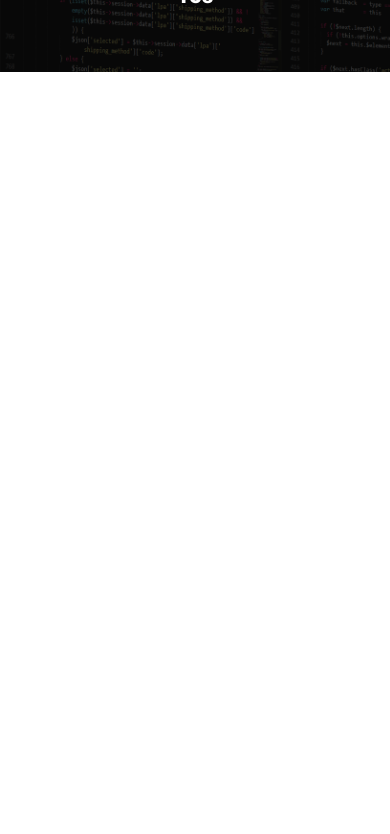
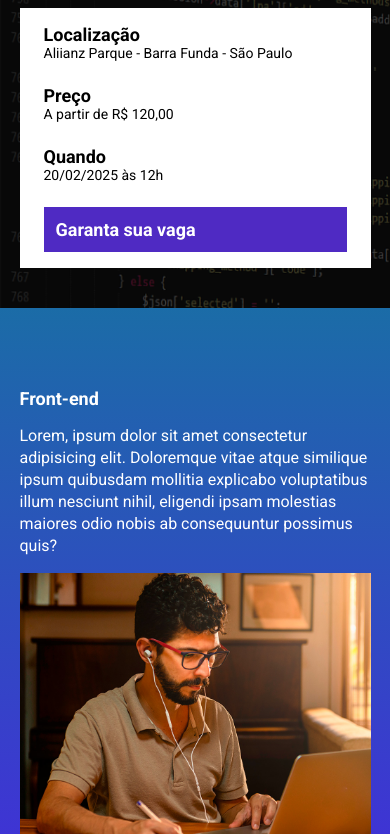
Before and after one commit to biali-dev/landing_page, a website built with Parcel: page src/index.html in a window 390 px wide. Shown: the part 168-1002 px from the top of the page. Before the commit the page ends 844 px from the top, so only its background shows below. Built offline with nearby package versions, Linux system fonts and the light colour scheme.

Commit message:
finalização

```diff
--- a/package.json
+++ b/package.json
@@ -1,9 +1,9 @@
 {
   "name": "landing_page",
   "version": "1.0.0",
-  "main": "index.js",
   "scripts": {
     "dev": "parcel src/index.html src/styles/main.scss src/scripts/main.js",
+    "build": "parcel build src/index.html",
     "test": "echo \"Error: no test specified\" && exit 1"
   },
   "keywords": [],
@@ -12,6 +12,7 @@
   "description": "",
   "devDependencies": {
     "@parcel/transformer-sass": "^2.13.3",
-    "parcel": "^2.13.3"
+    "parcel": "^2.13.3",
+    "svgo": "^3.3.2"
   }
 }
--- a/src/index.html
+++ b/src/index.html
@@ -8,16 +8,81 @@
     <link rel="preconnect" href="https://fonts.gstatic.com" crossorigin>
     <link href="https://fonts.googleapis.com/css2?family=Roboto:wght@400;700;900&display=swap" rel="stylesheet">
     <link rel="stylesheet" href="styles/main.scss">
+    <link rel="stylesheet" href="https://unpkg.com/aos@next/dist/aos.css"/>
 </head>
 <body>
     <header class="hero">
         <div class="container">
             <img class="hero__logo" src="./images/ebac_logo.svg" alt="">
             <p class="hero__text">
-                O maior evento de tecnologia do Brasil começa em 10d 12h 20m 15s
+                O maior evento de tecnologia do Brasil começa em <span id="cont_clock"></span>
             </p>
+            <div class="infos-bar">
+                <ul class="infos-bar__infos">
+                    <li class="infos-bar__infos__item">
+                        <b>Localização</b>
+                        Aliianz Parque - Barra Funda - São Paulo
+                    </li>
+                    <li class="infos-bar__infos__item">
+                        <b>Preço</b>
+                        A partir de R$ 120,00
+                    </li>
+                    <li class="infos-bar__infos__item">
+                        <b>Quando</b>
+                        20/02/2025 às 12h
+                    </li>
+                </ul>
+                <a href="#" class="button button--primary">
+                    Garanta sua vaga
+                </a>
+            </div>
         </div>
     </header>
+    <section class="event event--frontend">
+        <div class="container" data-aos="fade-right">
+            <div class="event__details">
+                <h2 class="event__details__title">Front-end</h2>
+                <p class="event__details__description">
+                    Lorem, ipsum dolor sit amet consectetur adipisicing elit. Doloremque vitae atque similique ipsum quibusdam mollitia explicabo voluptatibus illum nesciunt nihil, eligendi ipsam molestias maiores odio nobis ab consequuntur possimus quis?
+                </p>
+            </div>
+            <img class="event__image" src="./images/frontend.png" alt="">
+        </div>
+    </section>
+    <section class="event event--ui-ux event--image-left">
+        <div class="container" data-aos="fade-left">
+            <div class="event__details">
+                <h2 class="event__details__title">UI/UX</h2>
+                <p class="event__details__description">
+                    Lorem, ipsum dolor sit amet consectetur adipisicing elit. Doloremque vitae atque similique ipsum quibusdam mollitia explicabo voluptatibus illum nesciunt nihil, eligendi ipsam molestias maiores odio nobis ab consequuntur possimus quis?
+                </p>
+            </div>
+            <img class="event__image" src="./images/frontend.png" alt="">
+        </div>
+    </section>
+    <section class="event event--data-science">
+        <div class="container" data-aos="fade-right">
+            <div class="event__details">
+                <h2 class="event__details__title">Data Science</h2>
+                <p class="event__details__description">
+                    Lorem, ipsum dolor sit amet consectetur adipisicing elit. Doloremque vitae atque similique ipsum quibusdam mollitia explicabo voluptatibus illum nesciunt nihil, eligendi ipsam molestias maiores odio nobis ab consequuntur possimus quis?
+                </p>
+            </div>
+            <img class="event__image" src="./images/frontend.png" alt="">
+        </div>
+    </section>
+    <section class="event event--backend event--image-left">
+        <div class="container" data-aos="fade-left">
+            <div class="event__details">
+                <h2 class="event__details__title">Back-end</h2>
+                <p class="event__details__description">
+                    Lorem, ipsum dolor sit amet consectetur adipisicing elit. Doloremque vitae atque similique ipsum quibusdam mollitia explicabo voluptatibus illum nesciunt nihil, eligendi ipsam molestias maiores odio nobis ab consequuntur possimus quis?
+                </p>
+            </div>
+            <img class="event__image" src="./images/frontend.png" alt="">
+        </div>
+    </section>
+    <script src="https://unpkg.com/aos@next/dist/aos.js"></script>
     <script src="scripts/main.js"></script>
 </body>
 </html>
--- a/src/scripts/main.js
+++ b/src/scripts/main.js
@@ -1 +1,27 @@
-console.log('olá mundo');
+AOS.init();
+
+const dataEvento = new Date("Feb 20, 2025 12:00:00");
+const timeStampEvento = dataEvento.getTime();
+
+const contHoras = setInterval(function() {
+    const agora = new Date();
+    const timeStampAtual = agora.getTime();
+
+    const tempoAteEvento = timeStampEvento - timeStampAtual
+
+    const diasEmMs = 1000 * 60 * 60 * 24;
+    const horaEmMs = 1000 * 60 * 60;
+    const minEmMs = 1000 * 60;
+
+    const diasAteEvento = Math.floor(tempoAteEvento / (diasEmMs));
+    const horasAteEvento = Math.floor(tempoAteEvento % (diasEmMs) / (horaEmMs));
+    const minAteEvento = Math.floor(tempoAteEvento % (horaEmMs) / (minEmMs));
+    const segAteEvento = Math.floor((tempoAteEvento % minEmMs) / 1000)
+
+    document.getElementById('cont_clock').innerHTML = `${diasAteEvento}d ${horasAteEvento}h ${minAteEvento}m ${segAteEvento}s`;
+
+    if (tempoAteEvento < 0) {
+        clearInterval(contHoras);
+        document.getElementById('cont_clock').innerHTML = 'Evento expirado'
+    }
+}, 1000);
--- /dev/null
+++ b/src/styles/_event.scss
@@ -0,0 +1,64 @@
+@use 'variaveis';
+
+.event{
+    padding: 80px 0;
+
+    &--frontend{
+        background-image: linear-gradient(variaveis.$blue1,variaveis.$blue2);
+    }
+
+    &--ui-ux{
+        background-image: linear-gradient(variaveis.$blue2,variaveis.$pink);
+    }
+
+    &--data-science{
+        background-image: linear-gradient(variaveis.$pink,variaveis.$yellow);
+    }
+
+    &--backend{
+        background-image: linear-gradient(variaveis.$yellow,variaveis.$pink);
+    }
+
+    &--image-left{
+        .container{
+            flex-direction: row-reverse;
+        }
+    }
+
+    .container{
+        display: flex;
+        gap: 40px;
+    }
+
+    &__image{
+        max-width: 360px;
+    }
+
+    &__details{
+        &__title{
+            font-size: 18px;
+            font-weight: bold;
+            margin-bottom: 16px;
+        }
+
+        &__description{
+            // font-size 16px é o tamanho do font-size padrão, portanto não há necessidade de explicitá-lo
+            line-height: 22px;
+        }
+    }
+
+    @media (max-width: 640px) {
+        .container{
+            display: block;
+        }
+
+        &__image{
+            width: 100%;
+        }
+
+        &__details{
+            margin-right: 0;
+            margin-bottom: 16px;
+        }
+    }
+}
--- a/src/styles/_hero.scss
+++ b/src/styles/_hero.scss
@@ -1,3 +1,5 @@
+@use './variaveis';
+
 .hero{
     padding-top: 64px;
     padding-bottom: 100px;
@@ -16,7 +18,7 @@
         left: 0;
         width: 100%;
         height: 100%;
-        background-color: #000;
+        background-color: variaveis.$secondaryTextColor;
         content: '';
         opacity: .7;
     }
--- /dev/null
+++ b/src/styles/_variaveis.scss
@@ -0,0 +1,8 @@
+$textColor: #fff;
+$secondaryTextColor: #000;
+$corBotao: #4f2ac3;
+
+$blue1: #1b6ca7;
+$blue2: #442bdb;
+$pink: #89223b;
+$yellow: #9c791d;
--- /dev/null
+++ b/src/styles/components/_buttons.scss
@@ -0,0 +1,25 @@
+@use '../variaveis';
+
+.button{
+    padding: 12px;
+    font-size: 18px;
+    font-weight: bold;
+    text-decoration: none;
+    text-align: center;
+    white-space: nowrap;
+
+    &--primary{
+        color: variaveis.$textColor;
+        background-color: variaveis.$corBotao;
+    }
+
+    @media (max-width: 640px) {
+        display: block;
+        width: 100%;
+    }
+
+    @media (max-width: 1024px) {
+        display: flex;
+        align-items: center;
+    }
+}
--- /dev/null
+++ b/src/styles/components/_infos_bar.scss
@@ -0,0 +1,42 @@
+@use '../variaveis';
+
+.infos-bar{
+    padding: 16px 24px;
+    background-color: variaveis.$textColor;
+    display: flex;
+    justify-content: space-between;
+
+    &__infos{
+        display: flex;
+        gap: 40px;
+
+        &__item{
+            font-size: 14px;
+            color: variaveis.$secondaryTextColor;
+
+            b{
+                color: variaveis.$secondaryTextColor;
+                font-size: 18px;
+                display: block;
+            }
+        }
+    }
+
+    @media (max-width: 640px) {
+        display: block;
+
+        &__infos{
+            display: block;
+
+            &__item {
+                margin-bottom: 24px;
+            }
+        }
+    }
+
+    @media (max-width: 1024px) {
+        &__infos {
+            gap: 16px;
+        }
+    }
+}
--- a/src/styles/main.scss
+++ b/src/styles/main.scss
@@ -1,11 +1,16 @@
 @use 'hero';
+@use './components/infos_bar';
+@use './components/buttons';
+@use 'event';
+@use 'variaveis';
 
 *{
     margin: 0;
     padding: 0;
     box-sizing: border-box;
     font-family: Roboto, sans-serif;
-    color: #fff;
+    color: variaveis.$textColor;
+    list-style: none;
 }
 
 .container{
```
Also changed, not shown: 1 other file.
